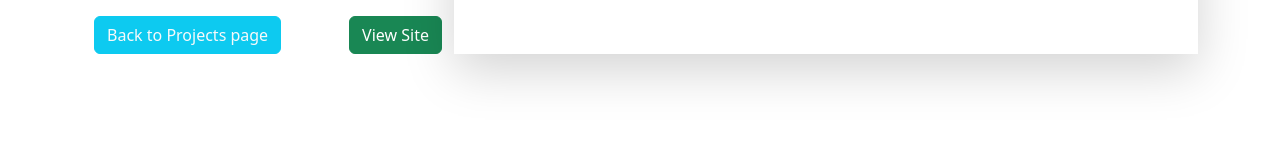
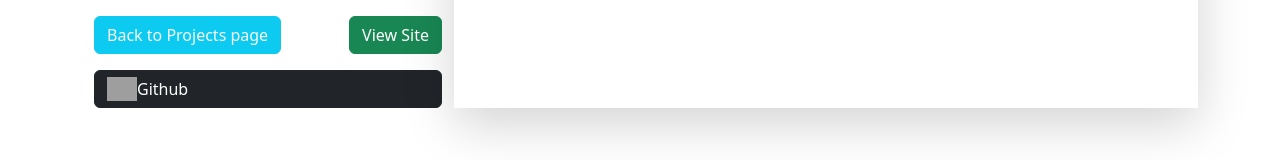
Before and after one commit to Younes-sh/portfolio, a React (Create React App) app in the folder portfolio/: page /projectparams/1 in a window 1280 px wide. Shown: the part 298-458 px from the top of the page. Built offline with nearby package versions, Linux system fonts and the light colour scheme; no server answers; grey boxes are pictures that could not be loaded.

Commit message:
Added Button Github for params-page of projects

```diff
--- a/portfolio/src/Pages/ParamsPages/ProjectParams.jsx
+++ b/portfolio/src/Pages/ParamsPages/ProjectParams.jsx
@@ -1,7 +1,10 @@
 import { useState , useEffect } from 'react';
 import { useParams , Link} from 'react-router-dom';
 import { Row , Col} from 'react-bootstrap';
-import styled from 'styled-components'
+import styled from 'styled-components';
+
+const GitHub = 'https://cdn4.iconfinder.com/data/icons/bettericons/354/github-512.png'
+
 const ProjectParams = () => {
     const [ item , setItem] = useState([]);
     const itemID = useParams().itemID;
@@ -33,6 +36,9 @@ const ProjectParams = () => {
                     <Link to={`/projects`} className='btn btn-info text-light'>Back to Projects page</Link>
                     <Link target='_blank' to={`${item.directLink}`} className='btn btn-success'>View Site</Link>
                 </div>
+                <div className='mt-3'>
+                    <Link to={`${item.github}`} className='btn btn-dark d-flex align-center justify-center' ><img src={GitHub} alt="Github" style={{width:'30px'}} />Github</Link>
+                </div>
             </Col>
             <Col lg={8} className='order-1 order-lg-2 shadow-lg p-0 position-relative'>
                 <IMG  className=' position-absolute' src={item.situation} />
```
